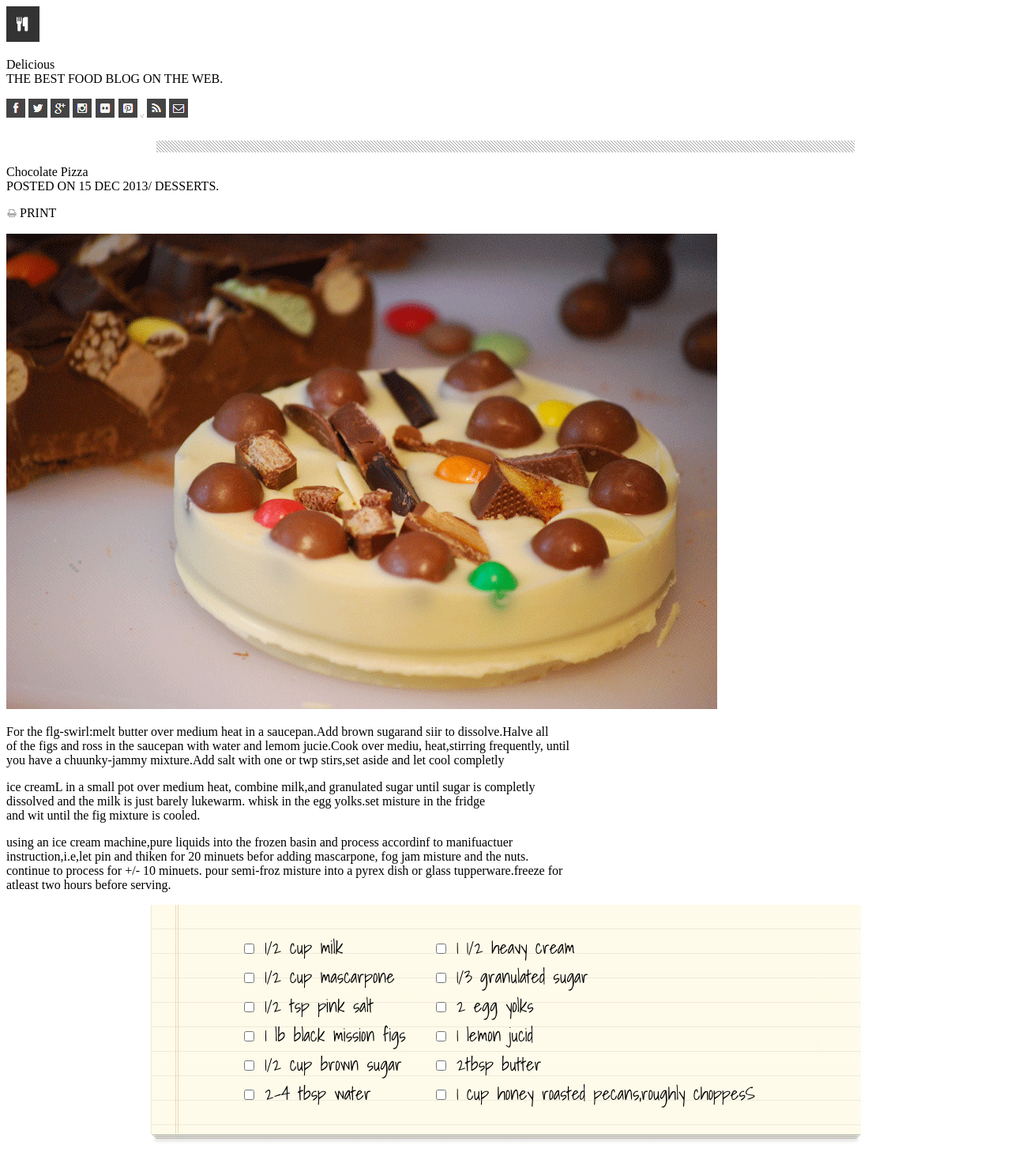
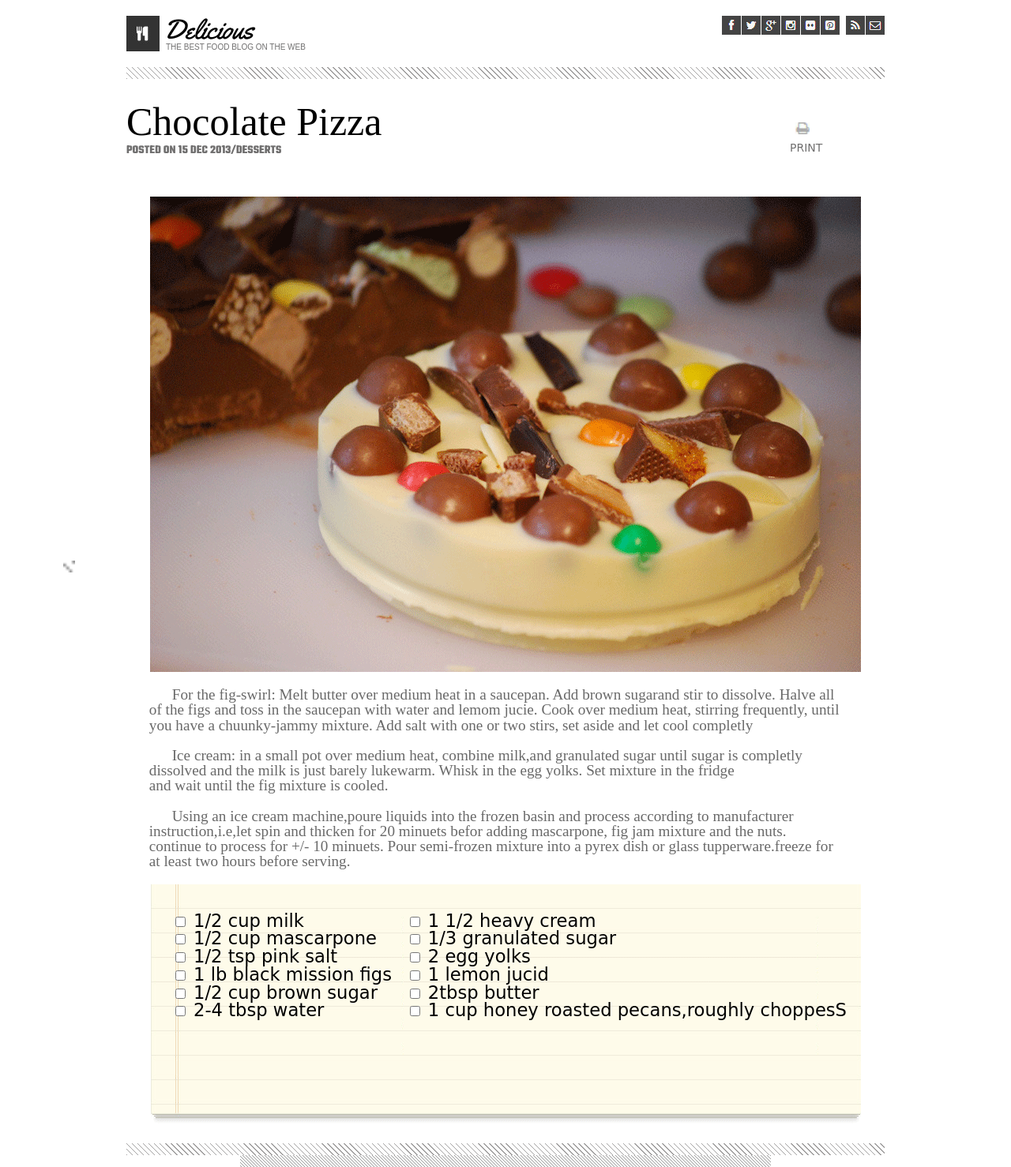
Before and after one commit to MohammadAljadayh/chocolate-pizza, a plain HTML site: page index.html in a window 1280 px wide. Shown: the top 1478 px of the page at 79% size. Drawn offline with Linux system fonts and the light colour scheme; a web font is replaced by a local one.

Commit message:
finishing the lab

```diff
--- a/index.html
+++ b/index.html
@@ -1,159 +1,137 @@
 <!DOCTYPE html>
 <html lang="en">
+<head>
+  <meta charset="UTF&#48">
 
-<head>
-    <meta charset="UTF-8">
-    <meta http-equiv="X-UA-Compatible" content="IE=edge">
-    <meta name="viewport" content="width=
-    , initial-scale=1.0">
+  <meta http-equiv="X-UA-Compatible" content="ie=edge">
   <title>Chocolate Pizza</title>
+  <link rel="stylesheet"  href="reset.css" />
   <link rel="preconnect" href="https://fonts.googleapis.com">
   <link rel="preconnect" href="https://fonts.gstatic.com" crossorigin>
-    <link rel="preconnect" href="https://fonts.googleapis.com">
-    <link rel="preconnect" href="https://fonts.gstatic.com" crossorigin>
-    <link href="https://fonts.googleapis.com/css2?family=Caveat&family=Shadows+Into+Light&display=swap"
-        rel="stylesheet">
-    <link href="https://fonts.googleapis.com/css2?family=Dancing+Script:wght@700&display=swap" rel="stylesheet">
+  <link href="https://fonts.googleapis.com/css2?family=Teko:wght@700&display=swap" rel="stylesheet">
+  <link href="https://fonts.googleapis.com/css?family=Noto+Serif|Oswald|Patrick+Hand|Strait|Yellowtail" rel="stylesheet">
   <link rel="stylesheet" href="style.css" />
-
 </head>
-
 <body>
   <header>
-        <div id="parent">
     <div id="logo">
-                <nav>
       <img src="img/logo.png">
+      <h1>Delicious</h1>
+      <h4>THE BEST FOOD BLOG ON THE WEB</h4>
+    </div>
+    <div id="Links">
+      <img class="left"src="img/fb-icon.png">
+      <img class="left"src="img/twit-icon.png">
+      <img class="left"src="img/gp-icon.png">
+      <img class="middle"src="img/insta-icon.png">
+      <img class="middle"src="img/flic-icon.png">
+      <img class="middle"src="img/pint-icon.png">
+      <img class="right"src="img/mail-icon.png">
+      <img class="right"src="img/rss-icon.png">
 
-                    <p><span> Delicious</span><br>THE BEST FOOD BLOG ON THE WEB. </p>
 
-                    </span>
     </div>
-            <div id="links">
-                <img src="img/fb-icon.png"></li>
-                <img src="img/twit-icon.png"></li>
-                <img src="img/gp-icon.png"></li>
-                <img src="img/insta-icon.png"></li>
-                <img src="img/flic-icon.png"></li>
-                <img src="img/pint-icon.png"></li>
-                <img src="img/hr-img.png"></li>
-                <img src="img/rss-icon.png"></li>
-                <img src="img/mail-icon.png"></li>
-            </div>
-            </nav>
-        </div>
-        <hr>
+
+    <section class="hL">
+        <p></p>
+    </section>
   </header>
   <main>
-        <section id="upText">
-            <p>
-                <span> Chocolate Pizza</span>
-                <br>
-                POSTED ON 15 DEC 2013/ DESSERTS.
-            </p>
-            <p id=upText>
-                <img src="img/print-icon.png"> PRINT
-            </p>
-        </section>
 
+    <div id="Titel2">
+      <h1>Chocolate Pizza </h1>
+      <h4>POSTED ON 15 DEC 2013/DESSERTS</h4>
+    </div>
+    <div id="Pimg">
+      <img src="img/print-icon.png"><p>PRINT</p>
+    </div>
     <section id="hero">
       <img src="img/choco-pizza.png">
   </section>
-
   <section id="midText">
       <p>
-                For the flg-swirl:melt butter over medium heat in a saucepan.Add brown sugarand siir to dissolve.Halve
+          <span id="firstLine">
+              For the fig-swirl: Melt butter over medium heat in a saucepan. Add brown sugarand stir to dissolve.
+              Halve
               all
               <br>
-                of the figs and ross in the saucepan with water and lemom jucie.Cook over mediu, heat,stirring
+          </span>
+          of the figs and toss in the saucepan with water and lemom jucie. Cook over medium heat, stirring
           frequently, until
           <br>
-                you have a chuunky-jammy mixture.Add salt with one or twp stirs,set aside and let cool completly
+          you have a chuunky-jammy mixture. Add salt with one or two stirs, set aside and let cool completly
+          <br><br>
+          <span id="firstLine">
+              Ice cream: in a small pot over medium heat, combine milk,and granulated sugar until sugar is
+              completly
               <br>
-            </p>
-            ice creamL in a small pot over medium heat, combine milk,and granulated sugar until sugar is completly
+          </span>
+          dissolved and the milk is just barely lukewarm. Whisk in the egg yolks. Set mixture in the fridge
           <br>
-            dissolved and the milk is just barely lukewarm. whisk in the egg yolks.set misture in the fridge
+          and wait until the fig mixture is cooled.
+          <br><br>
+          <span id="firstLine">
+              Using an ice cream machine,poure liquids into the frozen basin and process according to manufacturer
               <br>
-            and wit until the fig mixture is cooled.<br>
-            <p>
-                using an ice cream machine,pure liquids into the frozen basin and process accordinf to manifuactuer
-                <br>
-                instruction,i.e,let pin and thiken for 20 minuets befor adding mascarpone, fog jam misture and the
+          </span>
+          instruction,i.e,let spin and thicken for 20 minuets befor adding mascarpone, fig jam mixture and the
           nuts.
           <br>
-                continue to process for +/- 10 minuets. pour semi-froz misture into a pyrex dish or glass
+          continue to process for +/- 10 minuets. Pour semi-frozen mixture into a pyrex dish or glass
           tupperware.freeze for
           <br>
-                atleast two hours before serving.
+          at least two hours before serving.
       </p>
   </section>
-
   <section id="list">
-
       <img src="img/list-bg.png" alt="">
-
       <form>
           <section id="colOne">
-
               <input type="checkbox" id="milk">
               <label for="milk">1/2 cup milk</label>
               <br>
-
-
               <input type="checkbox" id="mascarpone">
               <label for="mascarpone">1/2 cup mascarpone</label>
               <br>
-
               <input type="checkbox" id="salt">
               <label for="salt">1/2 tsp pink salt </label>
               <br>
-
               <input type="checkbox" id="figs">
               <label for="figs">1 lb black mission figs </label>
               <br>
-
               <input type="checkbox" id="sugar">
               <label for="sugar">1/2 cup brown sugar</label>
               <br>
-
               <input type="checkbox" id="water">
               <label for="water">2-4 tbsp water</label>
               <br>
           </section>
-
           <section id="colTwo">
               <input type="checkbox" id="cream">
               <label for="cream">1 1/2 heavy cream</label>
               <br>
-
               <input type="checkbox" id="granu">
               <label for="granu">1/3 granulated sugar </label>
               <br>
-
-
               <input type="checkbox" id="yolks">
               <label for="yolks">2 egg yolks</label>
               <br>
-
-
               <input type="checkbox" id="lemon">
               <label for="lemon">1 lemon jucid</label>
               <br>
-
               <input type="checkbox" id="butter">
               <label for="butter">2tbsp butter</label>
               <br>
-
-
               <input type="checkbox" id="honey">
               <label for="honey">1 cup honey roasted pecans,roughly choppesS</label>
               <br>
           </section>
       </form>
   </section>
+  <section class="hL">
+    <p></p>
+</section>
   <hr>
-
   <section id="last">
       <img src="img/van-pic.png">
       <span>venassa Stavenson</span>
@@ -164,15 +142,14 @@
   </section>
   <button type="button">SHARE RECIPE</button>
 </main>
-
 <footer>
   <hr>
+
+  <hr id="logoLine">
   <img src="img/small-logo.png">
-        <hr id="logoLine">
   <p> Delicious &copy; 2013. all rights reserved</p>
   <p>proudly puplished with choust.</p>
 </footer>
 
 </body>
-
 </html>
--- /dev/null
+++ b/reset.css
@@ -0,0 +1,48 @@
+/* http://meyerweb.com/eric/tools/css/reset/
+   v2.0 | 20110126
+   License: none (public domain)
+*/
+
+html, body, div, span, applet, object, iframe,
+h1, h2, h3, h4, h5, h6, p, blockquote, pre,
+a, abbr, acronym, address, big, cite, code,
+del, dfn, em, img, ins, kbd, q, s, samp,
+small, strike, strong, sub, sup, tt, var,
+b, u, i, center,
+dl, dt, dd, ol, ul, li,
+fieldset, form, label, legend,
+table, caption, tbody, tfoot, thead, tr, th, td,
+article, aside, canvas, details, embed,
+figure, figcaption, footer, header, hgroup,
+menu, nav, output, ruby, section, summary,
+time, mark, audio, video {
+	margin: 0;
+	padding: 0;
+	border: 0;
+	font-size: 100%;
+	font: inherit;
+	vertical-align: baseline;
+}
+/* HTML5 display-role reset for older browsers */
+article, aside, details, figcaption, figure,
+footer, header, hgroup, menu, nav, section {
+	display: block;
+}
+body {
+	line-height: 1;
+}
+ol, ul {
+	list-style: none;
+}
+blockquote, q {
+	quotes: none;
+}
+blockquote:before, blockquote:after,
+q:before, q:after {
+	content: '';
+	content: none;
+}
+table {
+	border-collapse: collapse;
+	border-spacing: 0;
+}
--- a/style.css
+++ b/style.css
@@ -1,52 +1,82 @@
-*{
-    box-sizing: border-box;
+
+header {
+    width:960px;
+    margin:auto;
+    height:100px;
+    padding:20px 0;
+    box-sizing:border-box;
+
+}
+#logo{
+    width:270px;
+    float:left;
+}
+#logo img {
+    float: left;
+    margin-right: 5px;
+}
+#logo h1{
+    float: left;
+    font-family: 'Yellowtail', cursive;
+    font-size: 35px;
 }
 
-/* header{
-    padding: 3%;
-    height: 230px;
-    box-sizing: border-box;
-    margin: auto;
-}
-#links{
-    position: absolute;
-    clear: both;
-    top: 3%;
-    right: 4%;
-    top: 6%;
+#logo h4{
+    float: left;
+    margin-left: 3px;
+    font-family: 'Strait', sans-serif;
+    font-size:10px;
+    color:rgb(112, 111, 111);
 }
 
-#logo{
-    float: left;
-    clear: both;
-    width: 300px; */
-    /* display: block;
-    margin-left: ; */
-/* } */
-/*
-#logo img{
-    float: left;
-    clear: both;
-    margin-right: 5%;
+#Links{
+    float:right;
+    width: 206px;
+}
+div img{
+    float:right;
 }
 
-#logo span{
-
-    font-family: 'Dancing Script', cursive;
-    font-size: 40px;
+.left{
+    float:left;
+    margin-right:1px;
 }
 
-h4{
-margin-left: 20;
-font-size: small;
-color: gray;
-margin-top: 0%;
-/* width: 75%; */
-/* } */
+.right {
+    float:right;
+    margin-left:1px;
+}
+
+.middle {
+    float:left;
+}
+
+/* The Hash Line from Google Searching  */
+
+
+.hL{
+
+    float:left;
+    height:15px;
+    width:960px;
+    margin:auto;
+    margin-top:20px;
+    box-sizing:border-box;
+
+    background: repeating-linear-gradient(
+    45deg,
+    rgba(70, 67, 67, 0.5),
+    rgba(70, 68, 68, 0.5) 1px,
+	transparent 1px,
+	transparent 5px
+  );
+}
+
 
 #list{
     position: relative;
     text-align: center;
+
 }
 
 #form{
@@ -60,7 +90,7 @@ margin-top: 0%;
  #colOne{
   position: absolute;
   top: 35px;
-  right: 60%;
+  right: 65%;
   text-align: justify;
   font-size: 17pt;
   font-family: 'Caveat', cursive;
@@ -72,13 +102,14 @@ margin-top: 0%;
 #colTwo{
  position: absolute;
   top: 35px;
-  right: 25%;
+  right: 5%;
   text-align: justify;
   font-size: 17pt;
   font-family: 'Caveat', cursive;
 
   font-family: 'Shadows Into Light', cursive;
   font-weight: 50pt;
+
 }
 
 #last{
@@ -107,7 +138,7 @@ margin-top: 0%;
     font-size:large;
     color: slategrey;
     position: absolute;
-    margin-left: 9%;
+    margin-left:120px;
 
 }
 
@@ -161,7 +192,98 @@ footer hr {
     border-top: .02px solid rgb(194, 194, 194);
     }
 
+    footer img {
+
+        position: absolute;
+        top:1650px;
+        left: 650px;
+
+    }
 footer p{
     text-align: center;
     color: darkgrey;
 }
+
+
+main {
+    width: 960px;
+    margin:auto;
+    margin-top: 25px;
+    box-sizing:border-box;
+}
+
+#Titel2{
+    width:500px;
+
+}
+
+main #Titel2 h1{
+    float:left;
+    font:50px bold;
+
+}
+
+main #Titel2 h4 {
+    float:left;
+    font-family: 'Shadows Into Light', cursive;
+    font-size: 15px;
+    color:rgb(112, 111, 111);
+    font-family: 'Teko', sans-serif;
+}
+
+#Pimg {
+   position: absolute;
+   top: 155px;
+   right: 250px;
+    clear: both;
+    font-family: 'Shadows Into Light', cursive;
+    font-size: 14px;
+    width:30px;
+    color: rgb(112, 111, 111);
+
+
+}
+
+#Pimg img{
+    float:right;
+    margin-right:5px;
+    padding-bottom: 10px;
+    height: 15px;
+
+}
+#pimg p {
+    position: absolute;
+
+}
+
+
+
+
+#hero img{
+    display:block;
+    margin-left: auto;
+    margin-right: auto;
+    clear: both;
+    padding-top: 50px;
+
+}
+#midText {
+    display: block;
+     clear: both;
+     margin-left: auto;
+     margin-right: auto;
+     text-align:justify;
+     margin-left: 1%;
+     font-size:larger;
+     padding: 2%;
+     color:dimgray;
+     width: 965px;
+}
+#firstLine{
+    margin-left: 3%;
+
+
+
+
+
+}
```
Also changed, not shown: app.js (added), 1 other file. Lines whose indentation alone changed are shown as unchanged.
